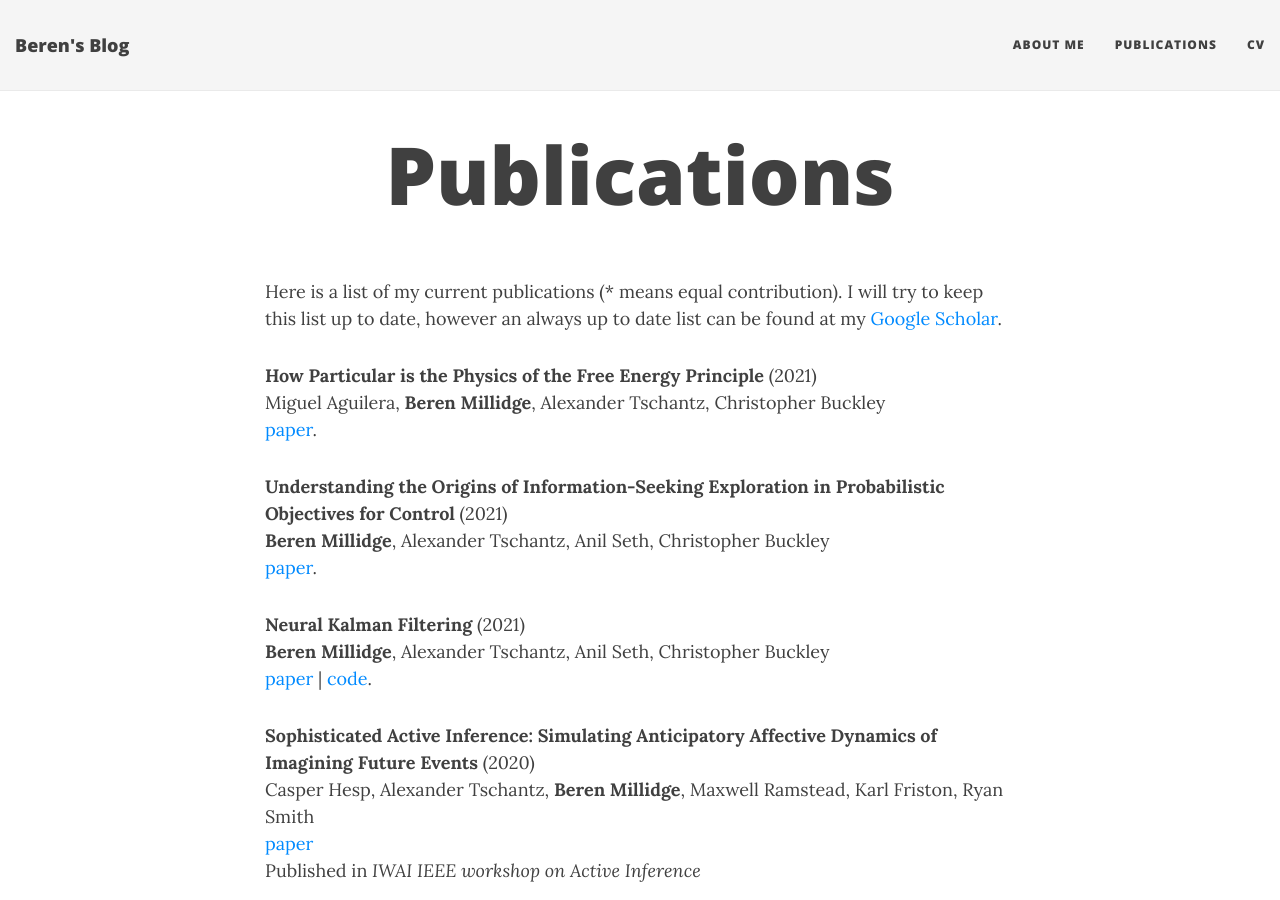
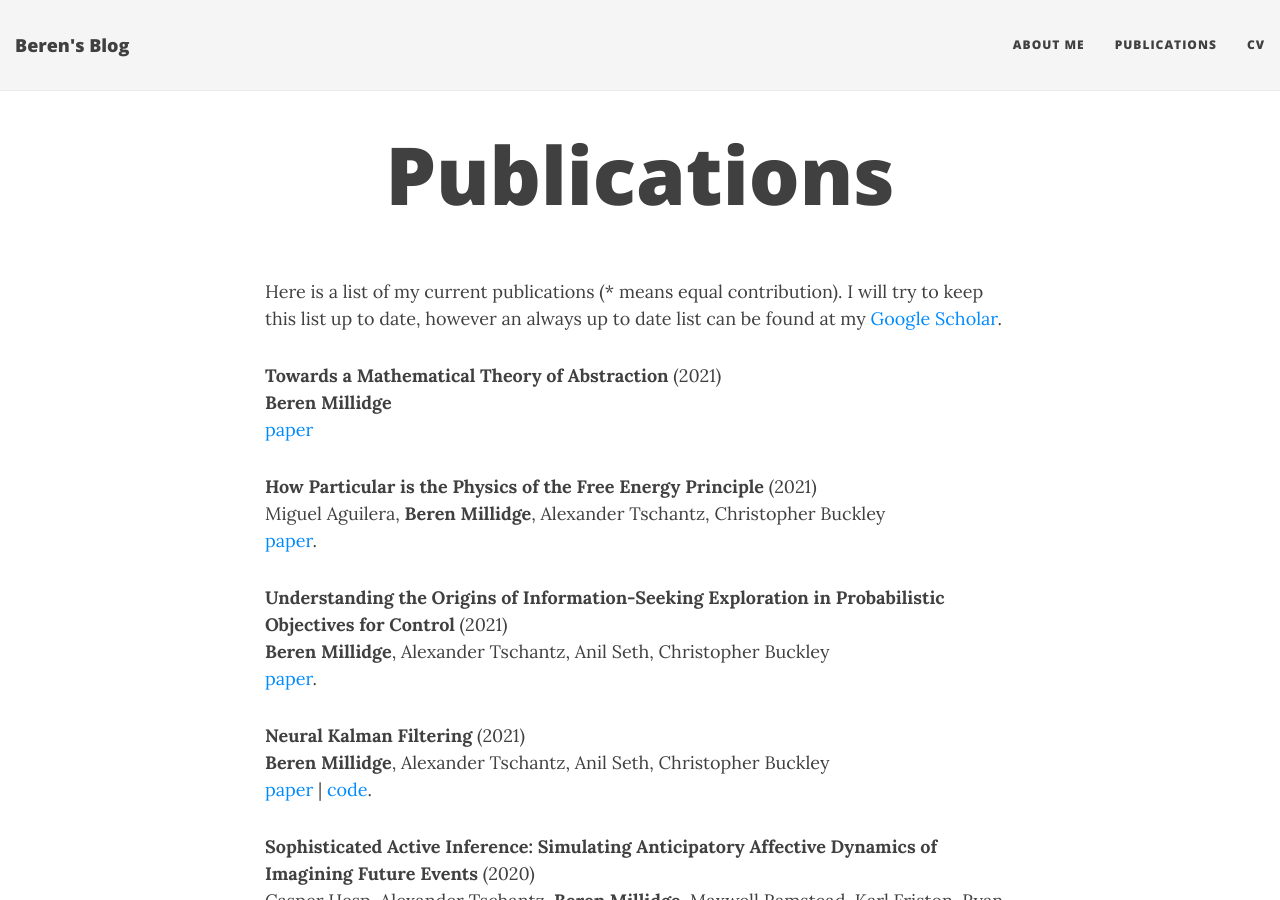
Before and after one commit to BerenMillidge/BerenMillidge.github.io, a Jekyll site: the page built from publications.md, in a window 1280 px wide and 900 px high. Built offline with Jekyll 4.4.1, drawn with Linux system fonts in a browser that asks for light colours; nearby versions of some CDN libraries.

Commit message:
adding abstraction paper :)

```diff
--- a/publications.md
+++ b/publications.md
@@ -4,6 +4,8 @@ title: Publications
 ---
 
 Here is a list of my current publications (* means equal contribution). I will try to keep this list up to date, however an always up to date list can be found at my [Google Scholar](https://scholar.google.com/citations?user=3GGkFTkAAAAJ&hl=en&oi=ao).
+
+**Towards a Mathematical Theory of Abstraction** (2021) <br />**Beren Millidge** <br /> [paper](https://arxiv.org/pdf/2106.01826.pdf)
 
 **How Particular is the Physics of the Free Energy Principle** (2021) <br /> Miguel Aguilera, **Beren Millidge**, Alexander Tschantz, Christopher Buckley <br /> [paper](https://arxiv.org/pdf/2105.11203.pdf).
 
```
